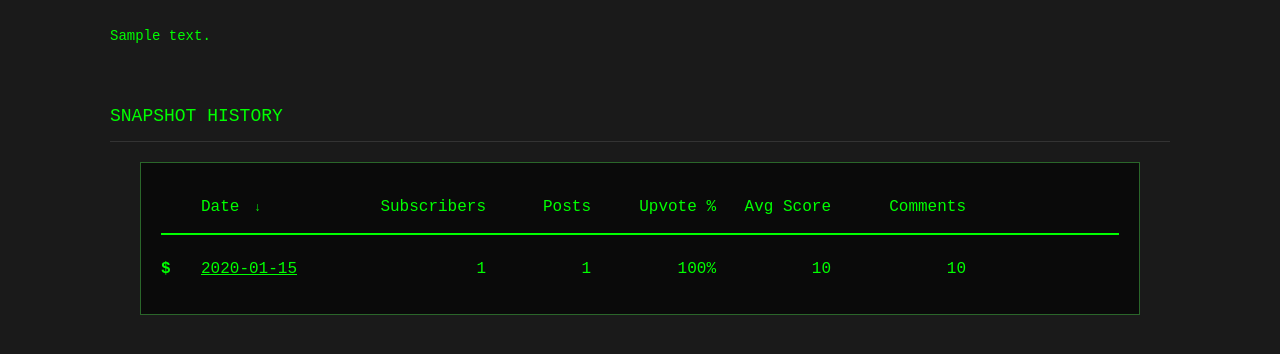
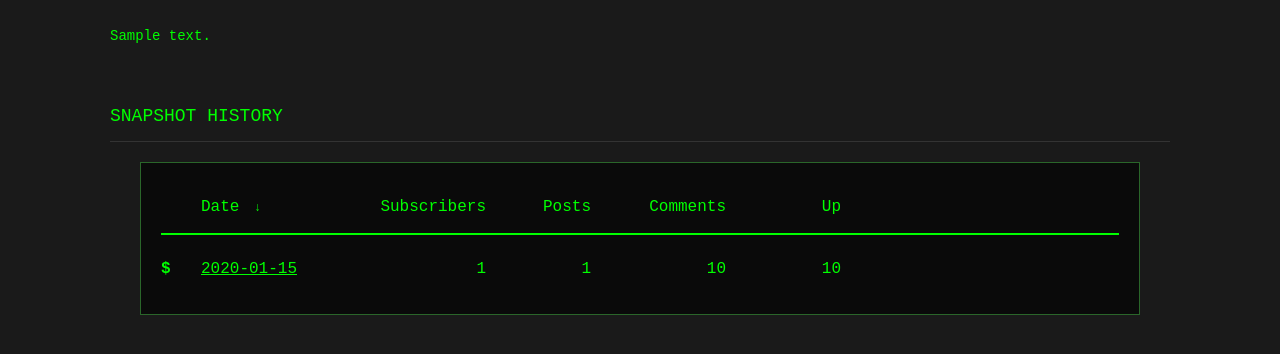
Before and after one commit to johnmpryan/defmeta, a Django app: a page that uses tracker/templates/tracker/subreddit_detail.html in a window 1280 px wide. Shown: the part 276-630 px from the top of the page. Run offline with Django 5.2, Linux system fonts and the light colour scheme; tables that the repository leaves empty hold one stand-in row (values such as "Sample post"); some libraries are stand-ins or nearby versions.

Commit message:
subreddit detail now shows newer up vote data

```diff
--- a/tracker/templates/tracker/subreddit_detail.html
+++ b/tracker/templates/tracker/subreddit_detail.html
@@ -13,7 +13,7 @@
     }
 
     .header-stats {
-        grid-template-columns: 130px 90px 110px 100px 120px;
+        grid-template-columns: 130px 90px 120px 100px;
     }
 
     .table-row {
@@ -21,7 +21,7 @@
     }
 
     .row-stats {
-        grid-template-columns: 130px 90px 110px 100px 120px;
+        grid-template-columns: 130px 90px 120px 100px;
     }
 
     /* ===== RESPONSIVE: MOBILE ===== */
@@ -116,21 +116,15 @@
                                 <span class="sort-arrow">{% if current_order == 'desc' %}↓{% else %}↑{% endif %}</span>
                             {% endif %}
                         </a>
-                        <a href="?sort_by=avg_upvote_ratio&order={% if current_sort == 'avg_upvote_ratio' and current_order == 'desc' %}asc{% else %}desc{% endif %}" class="header-cell header-upvote">
-                            Upvote %
-                            {% if current_sort == 'avg_upvote_ratio' %}
+                        <a href="?sort_by=total_comments&order={% if current_sort == 'total_comments' and current_order == 'desc' %}asc{% else %}desc{% endif %}" class="header-cell header-comments">
+                            Comments
+                            {% if current_sort == 'total_comments' %}
                                 <span class="sort-arrow">{% if current_order == 'desc' %}↓{% else %}↑{% endif %}</span>
                             {% endif %}
                         </a>
-                        <a href="?sort_by=avg_post_score&order={% if current_sort == 'avg_post_score' and current_order == 'desc' %}asc{% else %}desc{% endif %}" class="header-cell header-score">
-                            Avg Score
-                            {% if current_sort == 'avg_post_score' %}
-                                <span class="sort-arrow">{% if current_order == 'desc' %}↓{% else %}↑{% endif %}</span>
-                            {% endif %}
-                        </a>
-                        <a href="?sort_by=total_comments&order={% if current_sort == 'total_comments' and current_order == 'desc' %}asc{% else %}desc{% endif %}" class="header-cell header-comments">
-                            Comments
-                            {% if current_sort == 'total_comments' %}
+                        <a href="?sort_by=total_estimated_upvotes&order={% if current_sort == 'total_estimated_upvotes' and current_order == 'desc' %}asc{% else %}desc{% endif %}" class="header-cell header-upvotes">
+                            Up
+                            {% if current_sort == 'total_estimated_upvotes' %}
                                 <span class="sort-arrow">{% if current_order == 'desc' %}↓{% else %}↑{% endif %}</span>
                             {% endif %}
                         </a>
@@ -149,18 +143,11 @@
                             <div class="stat-value stat-posts">
                                 {{ snapshot.posts_count|default_if_none:"N/A"|intcomma }}
                             </div>
-                            <div class="stat-value stat-upvote">
-                                {% if snapshot.avg_upvote_ratio is not None %}
-                                    {% widthratio snapshot.avg_upvote_ratio 1 100 %}%
-                                {% else %}
-                                    N/A
-                                {% endif %}
-                            </div>
-                            <div class="stat-value stat-score">
-                                {{ snapshot.avg_post_score|default_if_none:"N/A"|floatformat:0|intcomma }}
-                            </div>
                             <div class="stat-value stat-comments">
                                 {{ snapshot.total_comments|default_if_none:"N/A"|intcomma }}
+                            </div>
+                            <div class="stat-value stat-upvotes">
+                                {{ snapshot.total_estimated_upvotes|default_if_none:"N/A"|intcomma }}
                             </div>
                         </div>
                     </div>
```
